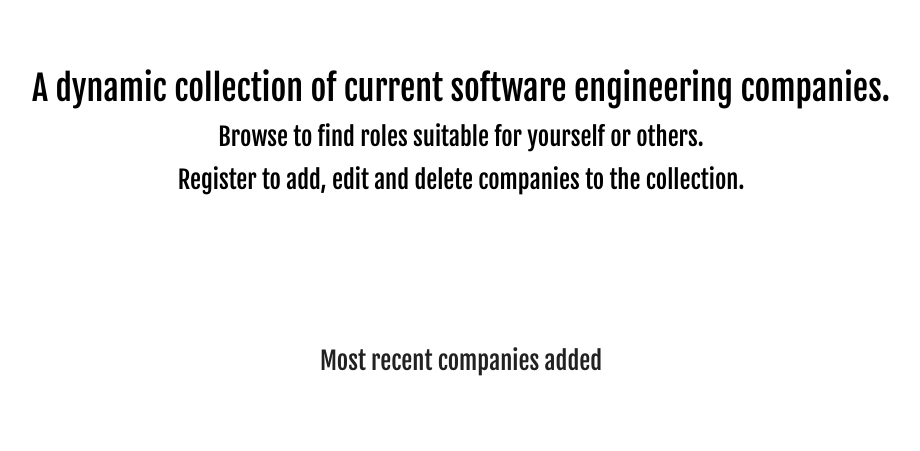
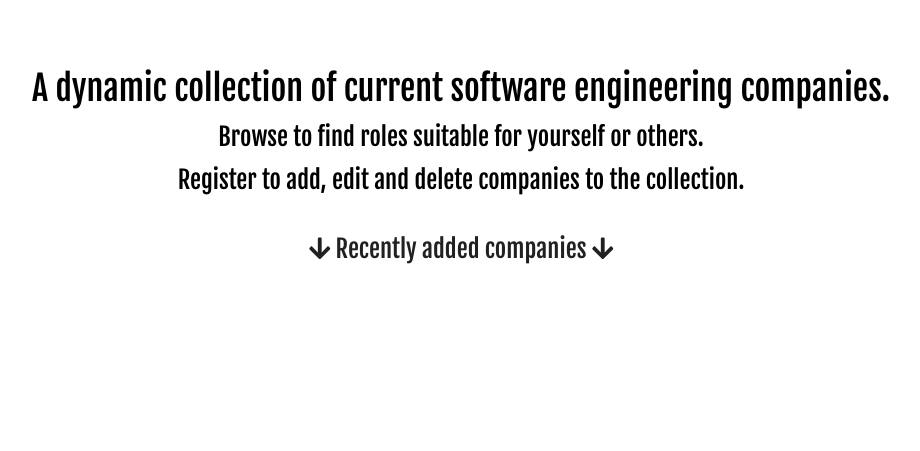
Before and after one commit to AMcCall22/company-suggestions, a Flask app: page / in a window 1280 px wide. Shown: the part 458-909 px from the top of the page, without its empty margins (179-1099 px from the left). After the commit the page ends 722 px from the top, so only its background shows below. Run offline with Flask 2, Linux system fonts and the light colour scheme; data that the repository does not hold is empty; some libraries are stand-ins or nearby versions.

Commit message:
Downward icon added to homepage

```diff
--- a/static/css/style.css
+++ b/static/css/style.css
@@ -12,6 +12,7 @@
 /*---------------------------------------------- homepage cards----*/
 .card-container{
     text-align: center;
+margin-top: 2rem;
 }
 
  .card {
@@ -29,7 +30,7 @@
     padding-top: 2rem;
     font-family: 'Fjalla One', sans-serif;
     color: black;
-    height:20rem;
+
     margin: 0 auto;
     font-size: 1.5rem;
     text-align: center;
--- a/templates/base.html
+++ b/templates/base.html
@@ -42,12 +42,13 @@
 
   <body>
     <header>
+<div class="navbar-fixed">
       <nav class="red darken-3">
         <div class="nav-wrapper">
           <a href="#!" class="brand-logo">CodeScan</a>
           <a href="#" data-target="mobile-demo" class="sidenav-trigger"
-            ><i class="fas fa-bars"></i></a
-          >
+            ><i class="fas fa-bars"></i
+          ></a>
           <ul class="right hide-on-med-and-down">
             <li><a href="{{ url_for('show_company') }}">Home</a></li>
             <li><a href="{{ url_for('list_company') }}">Company List</a></li>
@@ -57,6 +58,7 @@
           </ul>
         </div>
       </nav>
+</div>
 
       <ul class="sidenav" id="mobile-demo">
         <li><a href="{{ url_for('show_company') }}">Home</a></li>
@@ -66,29 +68,6 @@
         <li><a href="#">Login</a></li>
       </ul>
     </header>
-
-    <!-- <header>
-      <nav>
-        <div class="nav-wrapper nav-extended">
-          <a href="#" data-target="mobile-demo" class="button-collapse"><i class="material-icons">menu</i></a>
-          <ul class="right hide-on-med-and-down">
-            <li><a href="{{ url_for('show_company') }}">Home</a></li>
-            <li><a href="{{ url_for('list_company') }}">Company List</a></li>
-            <li><a href="{{ url_for('search_company') }}">Search</a></li>
-            <li><a href="{{ url_for('add_company') }}">Add Company</a></li>
-            <li><a href="#">Login</a></li>
-          </ul>
-        </div>
-      </nav> -->
-
-    <!-- Mobile Navbar
-      <ul class="button-collapse" id="mobile-demo">
-        <li><a href="{{ url_for('show_company') }}">Home</a></li>
-        <li><a href="{{ url_for('list_company') }}">Company List</a></li>
-        <li><a href="{{ url_for('search_company') }}">Search</a></li>
-        <li><a href="{{ url_for('add_company') }}">Add Company</a></li>
-        <li><a href="#">Login</a></li>
-      </ul> -->
 
     {% block content %} {% endblock %}
     <script
--- a/templates/companies.html
+++ b/templates/companies.html
@@ -13,8 +13,8 @@
   </div>
 </div>
 
-<h5 class="center-align card-heading">Most recent companies added</h5>
-<i class="medium material-icons">downward_arrow</i>
+<h5 class="center-align card-heading"><i class="fas fa-arrow-down"></i>  Recently added companies  <i class="fas fa-arrow-down"></i></h5>
+
 {% for company in show_company %}
 <div class="row card-container">
   <div class="col s12 m3 cards">
```
